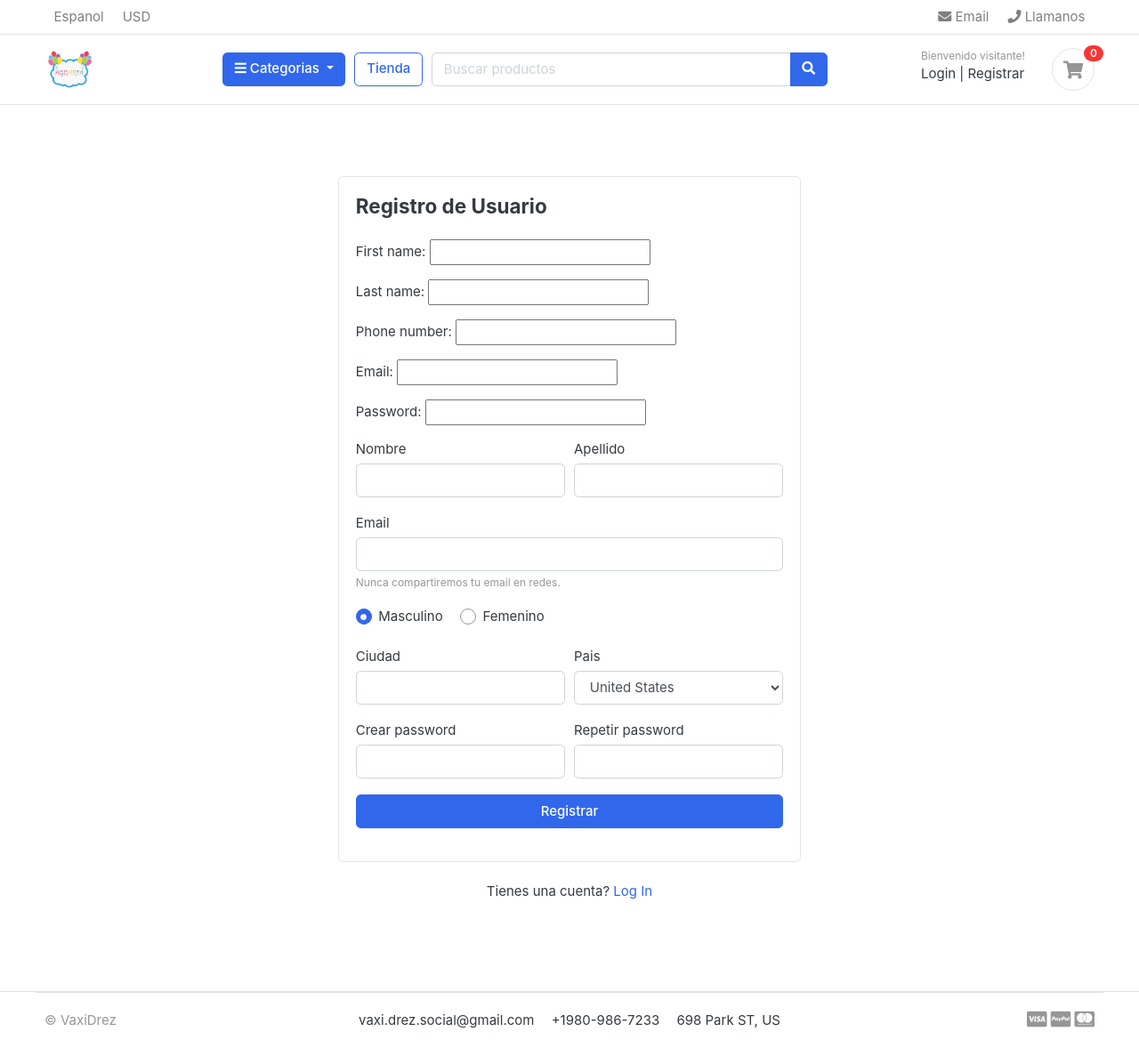
After one commit to franbarilatti/ecommerce-django, a Django app: page /accounts/register/ in a window 1280 px wide. The commit adds this page. Shown: the whole page at 89% size. Run offline with Django 5.2, Linux system fonts and the light colour scheme; data that the repository does not hold is empty; some web fonts are replaced.

Commit message:
se agregaron los archivos necesarios para el registro de usuario

```diff
--- /dev/null
+++ b/accounts/forms.py
@@ -0,0 +1,8 @@
+from django import forms
+from .models import Account
+
+
+class RegistrationForm(forms.ModelForm):
+    class Meta:
+        model = Account
+        fields = ['first_name', 'last_name', 'phone_number', 'email', 'password']
--- /dev/null
+++ b/accounts/urls.py
@@ -0,0 +1,8 @@
+from django.urls import path
+from . import views
+
+urlpatterns = [
+     path('register/', views.register, name='register'),
+     path('login/', views.login, name='login'),
+     path('logout/', views.logout, name='logout'),
+]
--- a/accounts/views.py
+++ b/accounts/views.py
@@ -1,3 +1,23 @@
 from django.shortcuts import render
 
+from accounts.forms import RegistrationForm
+
 # Create your views here.
+
+def register(request):
+    form = RegistrationForm()
+    context ={
+        'form': form
+
+    }
+    return render(request, 'accounts/register.html', context)
+
+
+
+def login(request):
+    return render(request, 'accounts/login.html')
+
+
+
+def logout(request):
+    return
--- a/carts/urls.py
+++ b/carts/urls.py
@@ -4,6 +4,6 @@ from . import views
 urlpatterns = [
     path('', views.cart, name='cart'),
     path('add_cart/<int:product_id>/', views.add_cart, name='add_cart'),
-    path('remove_cart/<int:product_id>/', views.remove_cart, name='remove_cart'),
-    path('remove_cart_item/<int:product_id>/', views.remove_cart_item, name='remove_cart_item'),
+    path('remove_cart/<int:product_id>/<int:cart_item_id>/', views.remove_cart, name='remove_cart'),
+    path('remove_cart_item/<int:product_id>/<int:cart_item_id>/', views.remove_cart_item, name='remove_cart_item'),
 ]
--- a/carts/views.py
+++ b/carts/views.py
@@ -35,24 +35,28 @@ def add_cart(request, product_id):
     cart, created = Cart.objects.get_or_create(cart_id=_cart_id(request))
     cart_items = CartItem.objects.filter(product=product, cart=cart)
 
+    # En lugar de usar conjuntos de objetos, usa listas ordenadas de valores
     ex_var_list = []
     id = []
+
     for item in cart_items:
-        existing_variations = set(item.variations.all())
+        existing_variations = list(item.variations.all().values_list('id', flat=True))  # Obtén solo los IDs
+        existing_variations.sort()  # Ordena para asegurar la comparación correcta
         ex_var_list.append(existing_variations)
         id.append(item.id)
 
-    product_variation_set = set(product_variation)
+    # Convierte las variaciones seleccionadas en una lista ordenada
+    product_variation_ids = [var.id for var in product_variation]
+    product_variation_ids.sort()
 
-    if product_variation_set in ex_var_list:
-        # Incrementar la cantidad si las variaciones ya existen
-        index = ex_var_list.index(product_variation_set)
+    # Ahora compara listas ordenadas en lugar de conjuntos de objetos
+    if product_variation_ids in ex_var_list:
+        index = ex_var_list.index(product_variation_ids)
         item_id = id[index]
         item = CartItem.objects.get(id=item_id)
         item.quantity += 1
         item.save()
     else:
-        # Crear un nuevo ítem si las variaciones son diferentes
         cart_item = CartItem.objects.create(
             product=product,
             cart=cart,
@@ -60,31 +64,37 @@ def add_cart(request, product_id):
         )
         if product_variation:
             cart_item.variations.add(*product_variation)
+
+        if product_variation:
+            cart_item.variations.add(*product_variation)
         cart_item.save()
 
     return redirect('cart')
 
 
-def remove_cart(request, product_id):
+def remove_cart(request, product_id, cart_item_id):
     cart = Cart.objects.get(cart_id=_cart_id(request))
     product = get_object_or_404(Product, id=product_id)
 
-    cart_item = CartItem.objects.filter(product=product, cart=cart).first()
+    try:
+        cart_item = CartItem.objects.filter(product=product, cart=cart, id=cart_item_id).first()
 
-    if cart_item:
-        if cart_item.quantity > 1:
-            cart_item.quantity -= 1
-            cart_item.save()
-        else:
-            cart_item.delete()
+        if cart_item:
+            if cart_item.quantity > 1:
+                cart_item.quantity -= 1
+                cart_item.save()
+            else:
+                cart_item.delete()
+    except:
+        pass
 
     return redirect('cart')
 
 
-def remove_cart_item(request, product_id):
+def remove_cart_item(request, product_id, cart_item_id):
     cart = Cart.objects.get(cart_id=_cart_id(request))
     product = get_object_or_404(Product, id=product_id)
-    cart_item = CartItem.objects.get(product=product, cart=cart)
+    cart_item = CartItem.objects.get(product=product, cart=cart, id=cart_item_id)
     cart_item.delete()
 
     return redirect('cart')
--- a/ecommerce/urls.py
+++ b/ecommerce/urls.py
@@ -24,5 +24,6 @@ urlpatterns = [
     path('admin/', admin.site.urls),
     path('', views.home, name="home"),
     path('store/', include('store.urls')),
-    path('cart/', include('carts.urls'))
+    path('cart/', include('carts.urls')),
+    path('accounts/', include('accounts.urls')),
 ] + static(settings.MEDIA_URL, document_root=settings.MEDIA_ROOT)
--- /dev/null
+++ b/templates/accounts/register.html
@@ -0,0 +1,83 @@
+{% extends "base.html" %}
+
+{% block content %}
+
+
+<!-- ========================= SECTION CONTENT ========================= -->
+<section class="section-content padding-y">
+
+    <!-- ============================ COMPONENT REGISTER   ================================= -->
+        <div class="card mx-auto" style="max-width:520px; margin-top:40px;">
+          <article class="card-body">
+            <header class="mb-4"><h4 class="card-title">Registro de Usuario</h4></header>
+            <form>
+                    {{form.as_p}}
+                    <div class="form-row">
+                        <div class="col form-group">
+                            <label>Nombre</label>
+                              <input type="text" class="form-control" placeholder="">
+                        </div> <!-- form-group end.// -->
+                        <div class="col form-group">
+                            <label>Apellido</label>
+                              <input type="text" class="form-control" placeholder="">
+                        </div> <!-- form-group end.// -->
+                    </div> <!-- form-row end.// -->
+                    <div class="form-group">
+                        <label>Email</label>
+                        <input type="email" class="form-control" placeholder="">
+                        <small class="form-text text-muted">Nunca compartiremos tu email en redes.</small>
+                    </div> <!-- form-group end.// -->
+                    <div class="form-group">
+                        <label class="custom-control custom-radio custom-control-inline">
+                          <input class="custom-control-input" checked="" type="radio" name="gender" value="option1">
+                          <span class="custom-control-label"> Masculino </span>
+                        </label>
+                        <label class="custom-control custom-radio custom-control-inline">
+                          <input class="custom-control-input" type="radio" name="gender" value="option2">
+                          <span class="custom-control-label"> Femenino </span>
+                        </label>
+                    </div> <!-- form-group end.// -->
+                    <div class="form-row">
+                        <div class="form-group col-md-6">
+                          <label>Ciudad</label>
+                          <input type="text" class="form-control">
+                        </div> <!-- form-group end.// -->
+                        <div class="form-group col-md-6">
+                          <label>Pais</label>
+                          <select id="inputState" class="form-control">
+                            <option> Choose...</option>
+                              <option>Uzbekistan</option>
+                              <option>Russia</option>
+                              <option selected="">United States</option>
+                              <option>India</option>
+                              <option>Afganistan</option>
+                          </select>
+                        </div> <!-- form-group end.// -->
+                    </div> <!-- form-row.// -->
+                    <div class="form-row">
+                        <div class="form-group col-md-6">
+                            <label>Crear password</label>
+                            <input class="form-control" type="password">
+                        </div> <!-- form-group end.// -->
+                        <div class="form-group col-md-6">
+                            <label>Repetir password</label>
+                            <input class="form-control" type="password">
+                        </div> <!-- form-group end.// -->
+                    </div>
+                    <div class="form-group">
+                        <button type="submit" class="btn btn-primary btn-block"> Registrar  </button>
+                    </div> <!-- form-group// -->
+
+                </form>
+            </article><!-- card-body.// -->
+        </div> <!-- card .// -->
+        <p class="text-center mt-4">Tienes una cuenta? <a href="">Log In</a></p>
+        <br><br>
+    <!-- ============================ COMPONENT REGISTER  END.// ================================= -->
+
+
+    </section>
+    <!-- ========================= SECTION CONTENT END// ========================= -->
+
+
+{% endblock  %}
--- a/templates/includes/navbar.html
+++ b/templates/includes/navbar.html
@@ -51,7 +51,7 @@
         <div class="col-lg  col-md-6 col-sm-12 col">
 
 
-            <form action="{%url 'search'}" class="search">
+            <form action="{%url 'search'%}" class="search">
                 <div class="input-group w-100">
                     <input type="text" class="form-control" style="width:60%;" placeholder="Buscar productos" name="keyword">
 
@@ -70,8 +70,8 @@
                         <div class="widget-header">
                             <small class="title text-muted">Bienvenido visitante!</small>
                             <div>
-                                <a href="./signin.html">Login</a> <span class="dark-transp"> | </span>
-                                <a href="./register.html"> Registrar</a>
+                                <a href="{%url 'login'%}">Login</a> <span class="dark-transp"> | </span>
+                                <a href="{%url 'register'%}"> Registrar</a>
                             </div>
                         </div>
                         <a href="{%url 'cart'%}" class="widget-header pl-3 ml-3">
--- a/templates/store/product_detail.html
+++ b/templates/store/product_detail.html
@@ -32,7 +32,7 @@
                   <div class="item-option-select">
                     <h6>Seleccionar Color</h6>
 
-                    <select name="form-control" id="color" required>
+                    <select name="color" id="color" required>
                       <option value="" disabled selected> Seleccione</option>
                       {% for i in single_product.variation_set.colors %}
                       <option value="{{i.variation_value | lower}}">{{i.variation_value | capfirst}}</option>
@@ -45,7 +45,7 @@
                   <div class="item-option-select">
                     <h6>Seleccionar Talle</h6>
 
-                    <select name="form-control" id="talla" required>
+                    <select name="talla" id="talla" required>
                       <option value="" disabled selected> Seleccione</option>
                       {% for i in single_product.variation_set.tallas %}
                       <option value="{{i.variation_value | lower}}">{{i.variation_value | capfirst}}</option>
```
Also changed, not shown: templates/accounts/login.html (added, +40 -0 lines), templates/store/cart.html (+31 -36 lines).
